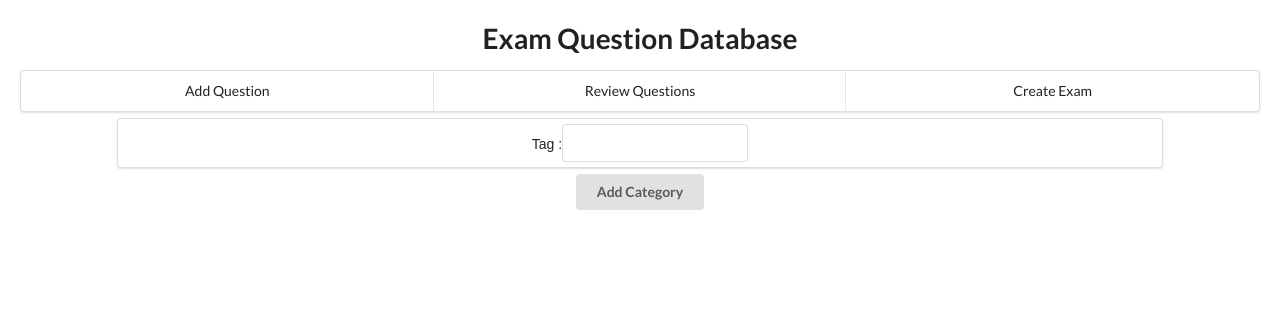
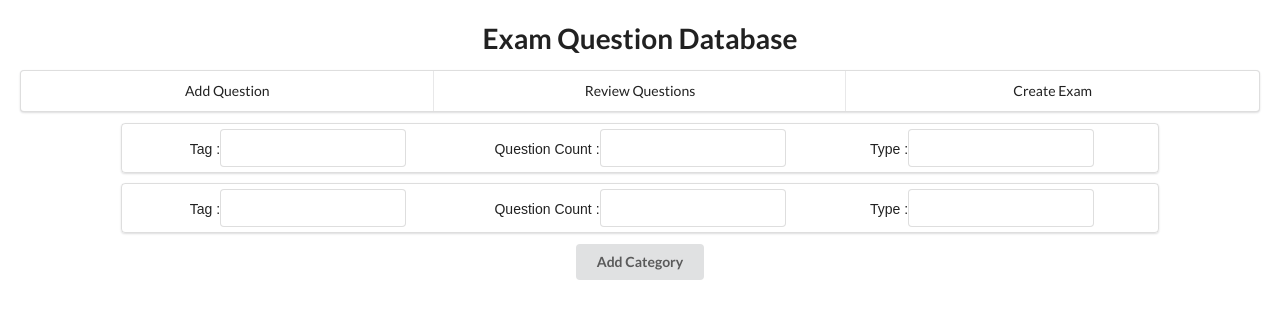
Before and after one commit to rit-sse/mentoring-tools, a React (Create React App) app: page /create_exam in a window 1280 px wide. Shown: the top 318 px of the page. Built offline with nearby package versions, Linux system fonts and the light colour scheme; the HTML template or start-up script is replaced by a standard one.

Commit message:
Implemented a question_request component.

```diff
--- a/src/components/create_exam.jsx
+++ b/src/components/create_exam.jsx
@@ -5,6 +5,7 @@ class CreateExam extends Component{
     render(){
         return(
             <div>
+                <QuestionRequest />
                 <QuestionRequest />
                 <button className='ui button' style={{margin: '20px'}}>
                 Add Category
--- a/src/components/question_request.jsx
+++ b/src/components/question_request.jsx
@@ -3,11 +3,27 @@ import React, {Component} from 'react';
 class QuestionRequest extends Component{
     render(){
         return(
-            <div className='ui centered grid'>
+            <div className='ui centered grid' style={{padding: '5px'}}>
                 <div className='ui segments' style={{width: '80%', padding: '5px'}}>
-                    Tag :
-                    <div className='ui input'>
-                        <input type='text' />
+                    <div style={{width: '100%', display: 'flex'}}>
+                        <div style={{flex: '1 1 auto', width: '33%'}}>
+                            Tag :
+                            <div className='ui input'>
+                                <input type='text' />
+                            </div>
+                        </div>
+                        <div style={{flex: '1 1 auto', width: '33%'}}>
+                            Question Count :
+                            <div className='ui input'>
+                                <input type='text'/>
+                            </div>
+                        </div>
+                        <div style={{flex: '1 1 auto', width: '33%'}}>
+                            Type :
+                            <div className='ui input'>
+                                <input type='text'/>
+                            </div>
+                        </div>
                     </div>
                 </div>
             </div>
--- a/src/components/review.jsx
+++ b/src/components/review.jsx
@@ -6,6 +6,7 @@ class Review extends Component{
         return(
             <div>
                 <QuestionReview />
+                <QuestionReview />
             </div>
         )
     }
```
